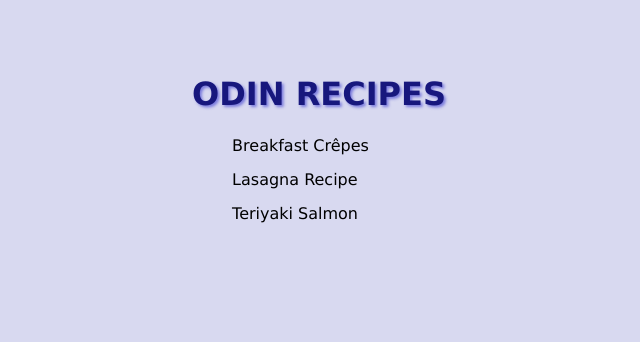
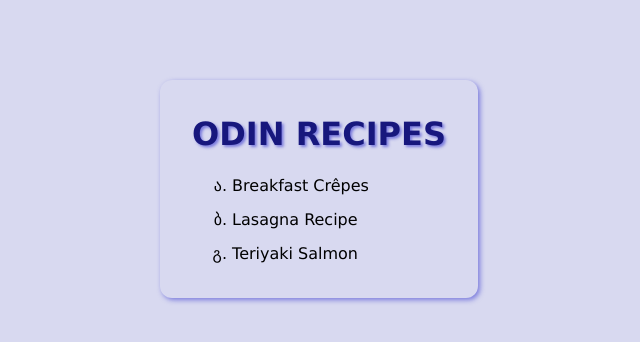
Before and after one commit to perun22/odin-recipes, a plain HTML site: page index.html in a window 1280 px wide. Shown: the whole page, without its empty margins (321-961 px from the left). Drawn offline with Linux system fonts and the light colour scheme.

Commit message:
Style container as card

```diff
--- a/styles.css
+++ b/styles.css
@@ -6,9 +6,11 @@
 }
 
 .container {
-    margin: 0 auto;
+    margin: 5rem auto;
     max-width: fit-content;
-    padding-top: 3rem;
+    padding: 1rem 2rem;
+    box-shadow: 2px 2px 5px rgb(60, 60, 209, .6);
+    border-radius: 12px;
 }
 
 a {
@@ -20,7 +22,7 @@ a:hover {
     color: red;
 }
 .recipe-list {
-    list-style: none;
+    list-style:georgian;
 }
 h1 {
     text-transform: uppercase;
```
